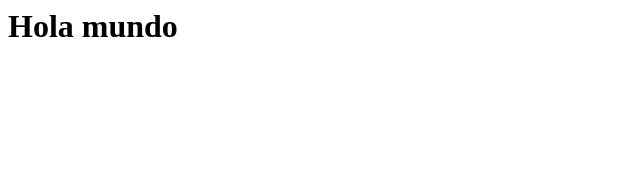
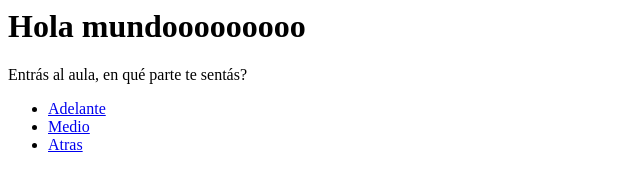
Before and after one commit to magush27/eligetupropiaaventura, a plain HTML site: page index.html in a window 1280 px wide. Shown: the whole page, without its empty margins (0-640 px from the left). Drawn offline with Linux system fonts and the light colour scheme.

Commit message:
Index prueba 2

```diff
--- a/index.html
+++ b/index.html
@@ -5,7 +5,15 @@
   </head>
 
   <body>
-    <h1>Hola mundo</h1>
+    <h1>Hola mundooooooooo</h1>
+    <p>Entrás al aula, en qué parte te sentás?</p>
+    <!-- Links -->
+
+				<ul>
+				<li><a href="#">Adelante</a></li>
+				<li><a href="#">Medio</a></li>
+				<li><a href="#">Atras</a></li>
+				</ul>
   </body>
 
 </html>
```
